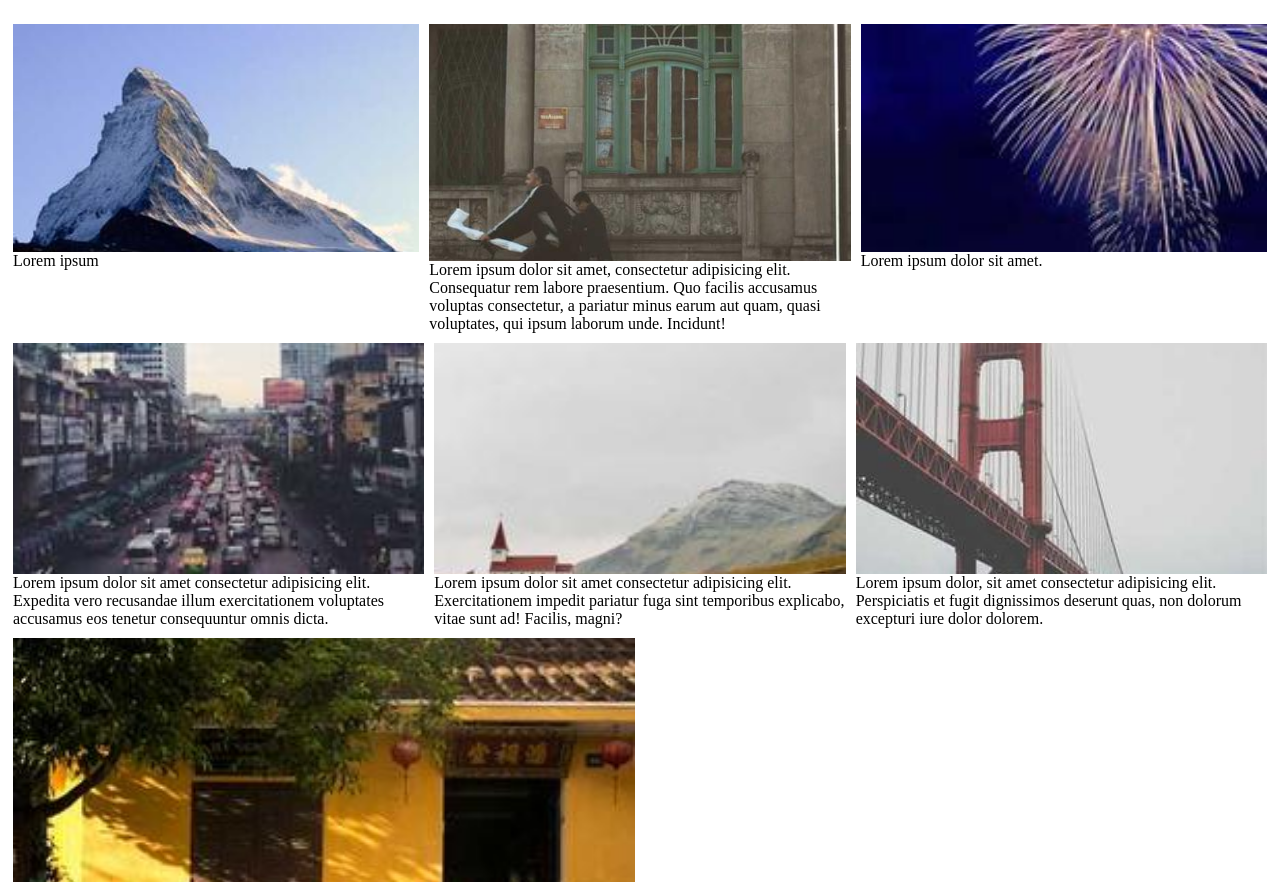
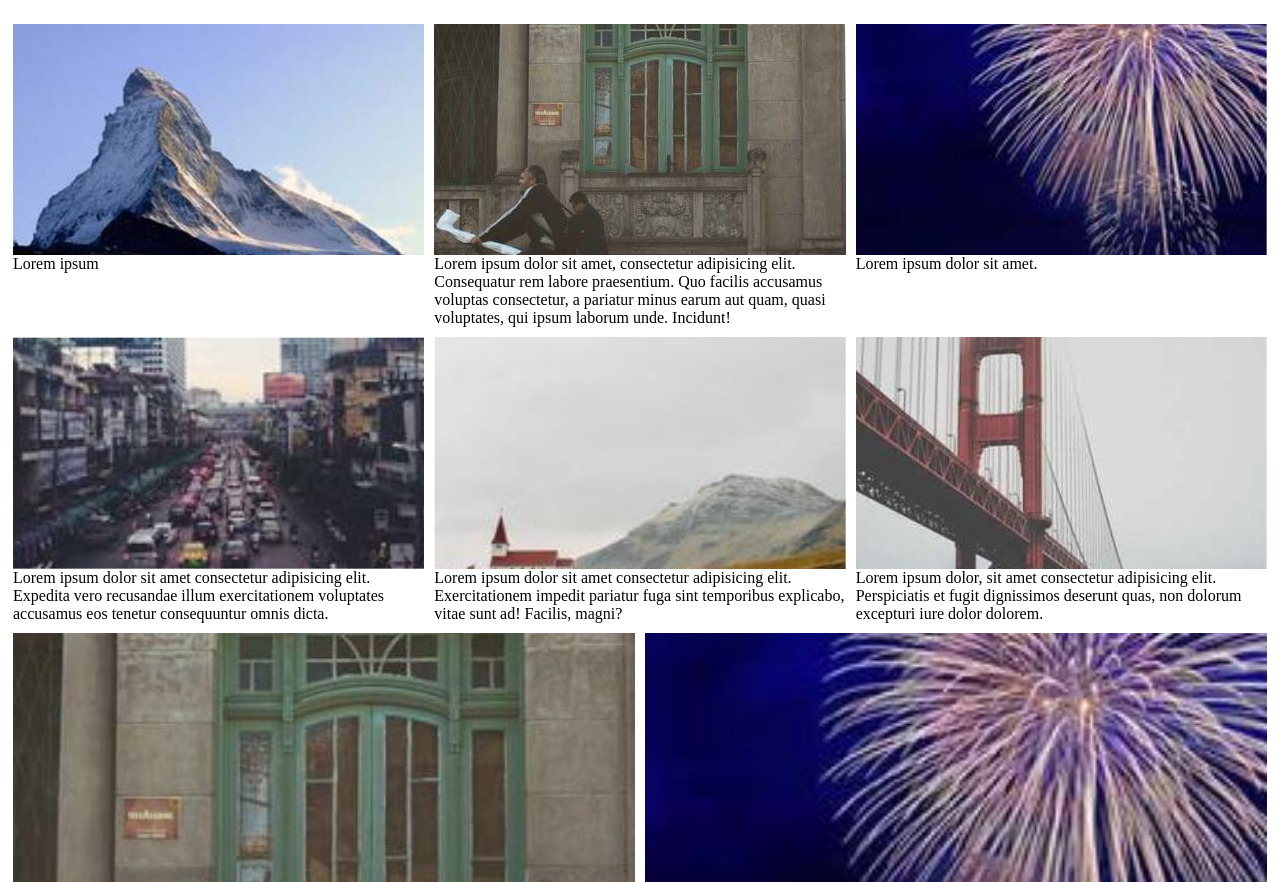
Before and after one commit to naobeep/CSS_align_height, a plain HTML site: page index.html in a window 1280 px wide. Shown: the part 70-952 px from the top of the page. Drawn offline with Linux system fonts and the light colour scheme.

Commit message:
20240303

```diff
--- a/index.html
+++ b/index.html
@@ -65,7 +65,7 @@
     <div class="photo-col2">
       <figure>
         <div class="frame frame43">
-          <img src="./images/300x250.jpg" alt="" />
+          <img src="./images/800x250.jpg" alt="" />
         </div>
         <figcaption>
           Lorem ipsum dolor sit amet consectetur adipisicing elit. Expedita vero
@@ -75,7 +75,7 @@
       </figure>
       <figure>
         <div class="frame frame43">
-          <img src="./images/400x300.jpg" alt="" />
+          <img src="./images/200x300.jpg" alt="" />
         </div>
         <figcaption>
           Lorem ipsum dolor sit amet consectetur adipisicing elit.
--- a/styles/style.css
+++ b/styles/style.css
@@ -3,7 +3,7 @@
 
   & figure {
     margin: 5px;
-    width: calc(100% / 2);
+    width: 50%
   }
 }
 
@@ -19,13 +19,15 @@
 .frame {
   overflow: hidden;
   width: 100%;
-  display: flex;
-  justify-content: center;
-  align-items: center;
+  position: relative;
   & img {
-    object-fit: cover;
     min-width: 100%;
     min-height: 100%;
+    position: absolute;
+    bottom: 50%;
+    right: 50%;
+    transform: translate(50%, 50%);
+    text-align: center;
   }
 }
 
```
